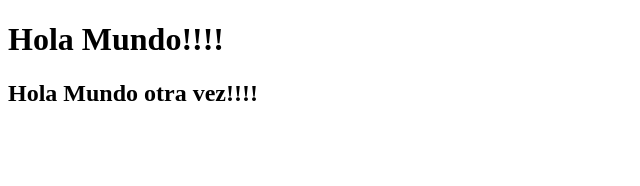
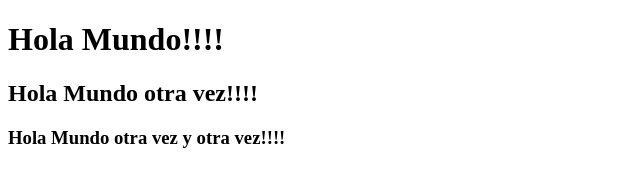
Before and after one commit to EbertPA/Prueba, a plain HTML site: page index.html in a window 1280 px wide. Shown: the whole page, without its empty margins (0-640 px from the left). Drawn offline with Linux system fonts and the light colour scheme.

Commit message:
Please enter the commit message for your changes. Lines starting

```diff
--- a/index.html
+++ b/index.html
@@ -9,6 +9,7 @@
 <body>
     <h1>Hola Mundo!!!!</h1>
     <h2>Hola Mundo otra vez!!!!</h2>
+    <h3>Hola Mundo otra vez y otra vez!!!!</h3>
 
 </body>
 </html>
```
